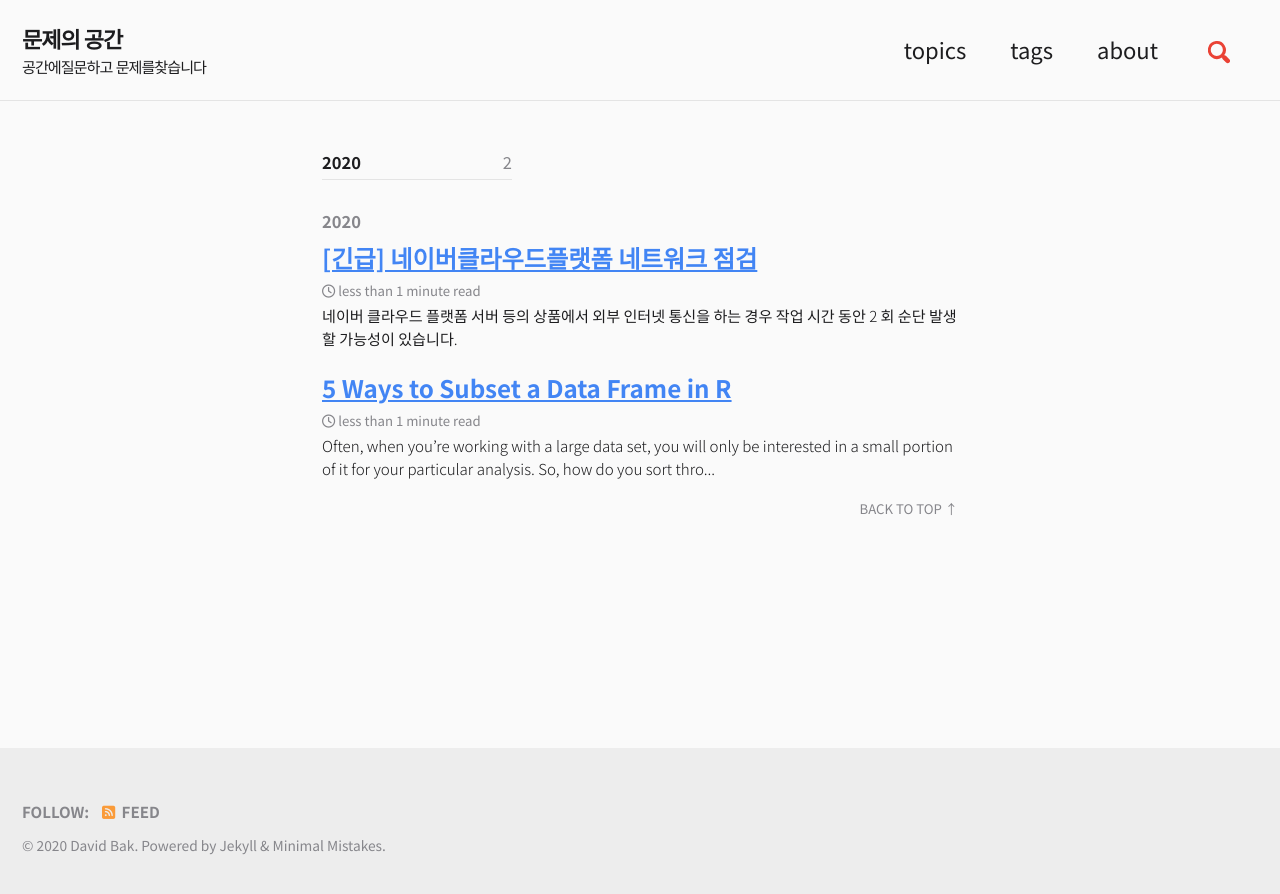
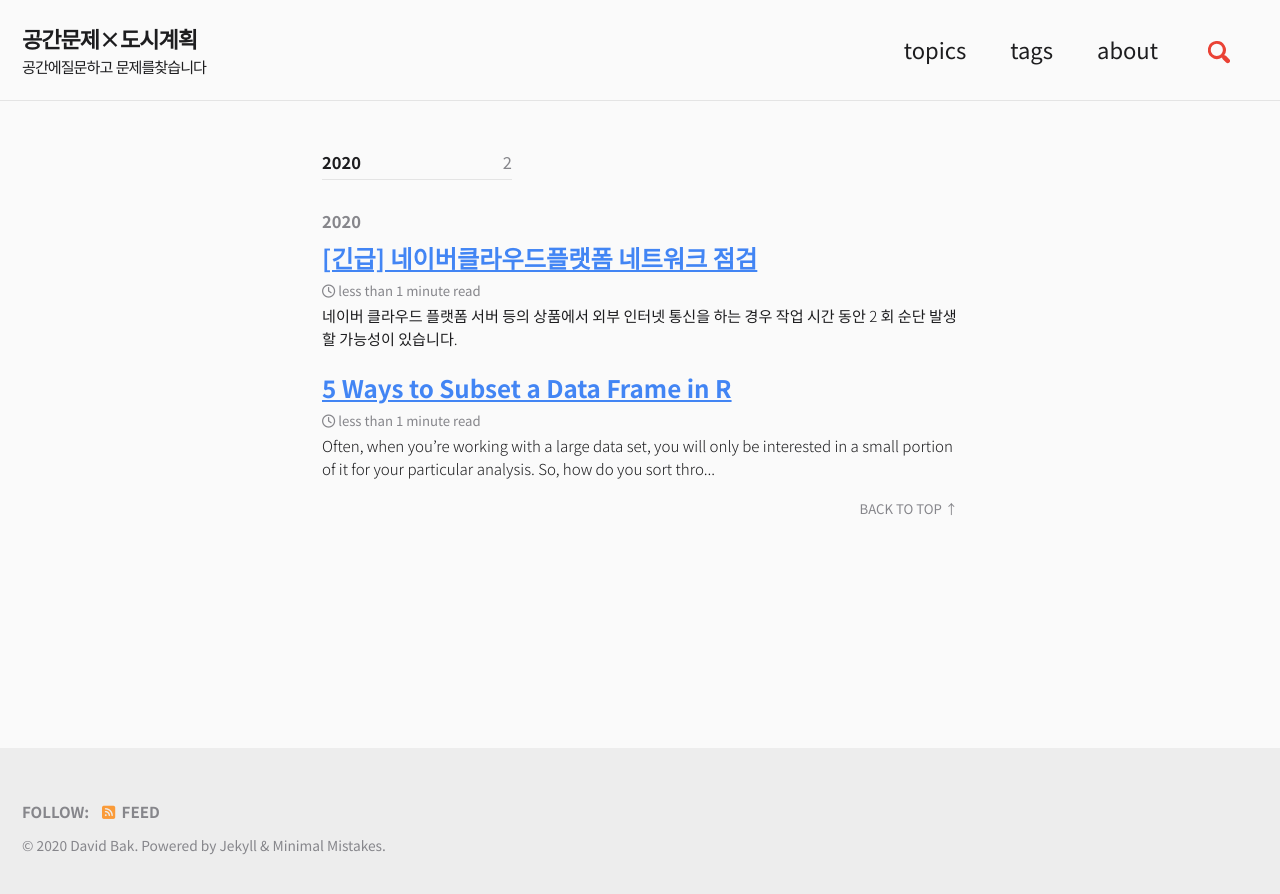
Before and after one commit to epplemint/epplemint.github.io, a Jekyll site: the page built from index.html, in a window 1280 px wide. Shown: the top 894 px of the page. Built offline with Jekyll 4.4.1, drawn with Linux system fonts in a browser that asks for light colours; cached includes are drawn as plain includes; nearby versions of some CDN libraries; the list of posts is cut into pages by our own code.

Commit message:
Update _config.yml

```diff
--- a/_config.yml
+++ b/_config.yml
@@ -17,7 +17,7 @@ minimal_mistakes_skin    : "dirtmine" # "air", "aqua", "contrast", "dark", "dirt
 # Site Settings
 locale                   : "en-US"
 #locale                   : "ko-KR"
-title                    : "문제의 공간"
+title                    : "공간문제×도시계획"
 #title                    : "공간에 질문하고, 문제를 찾습니다."
 title_separator          : "-"
 subtitle                 :  "공간에질문하고 문제를찾습니다" # site tagline that appears below site title in masthead
```
